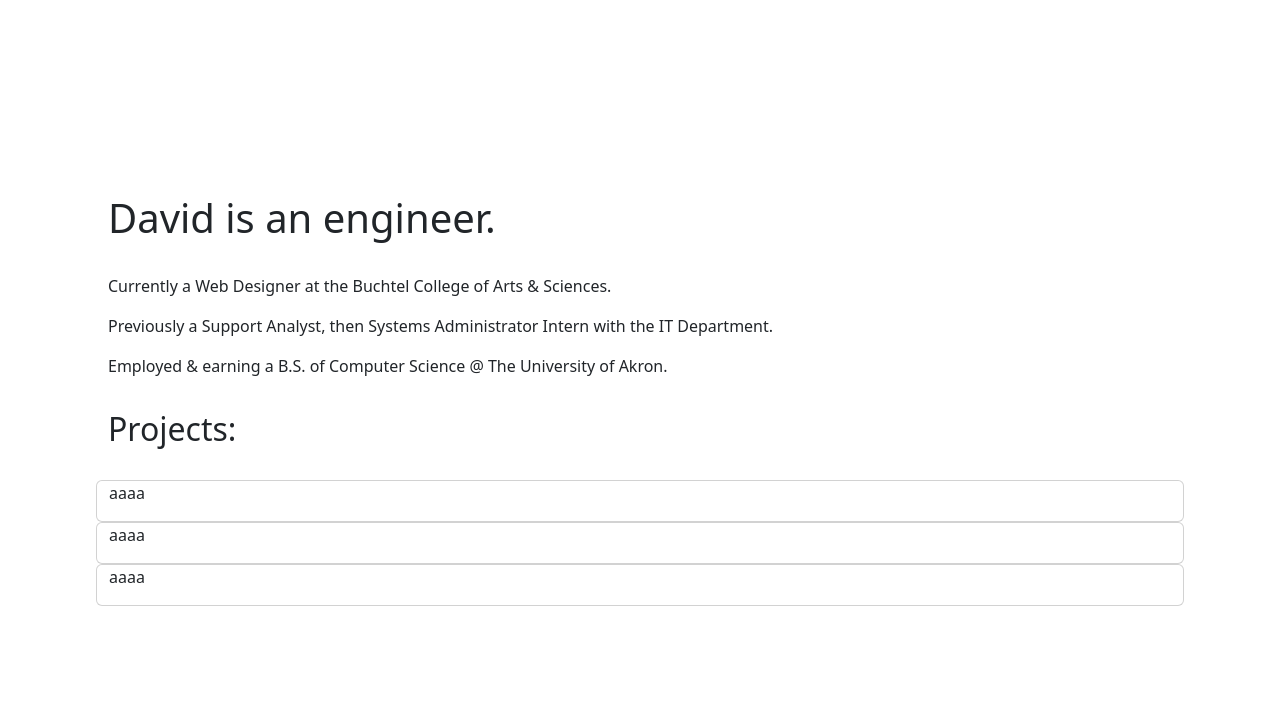
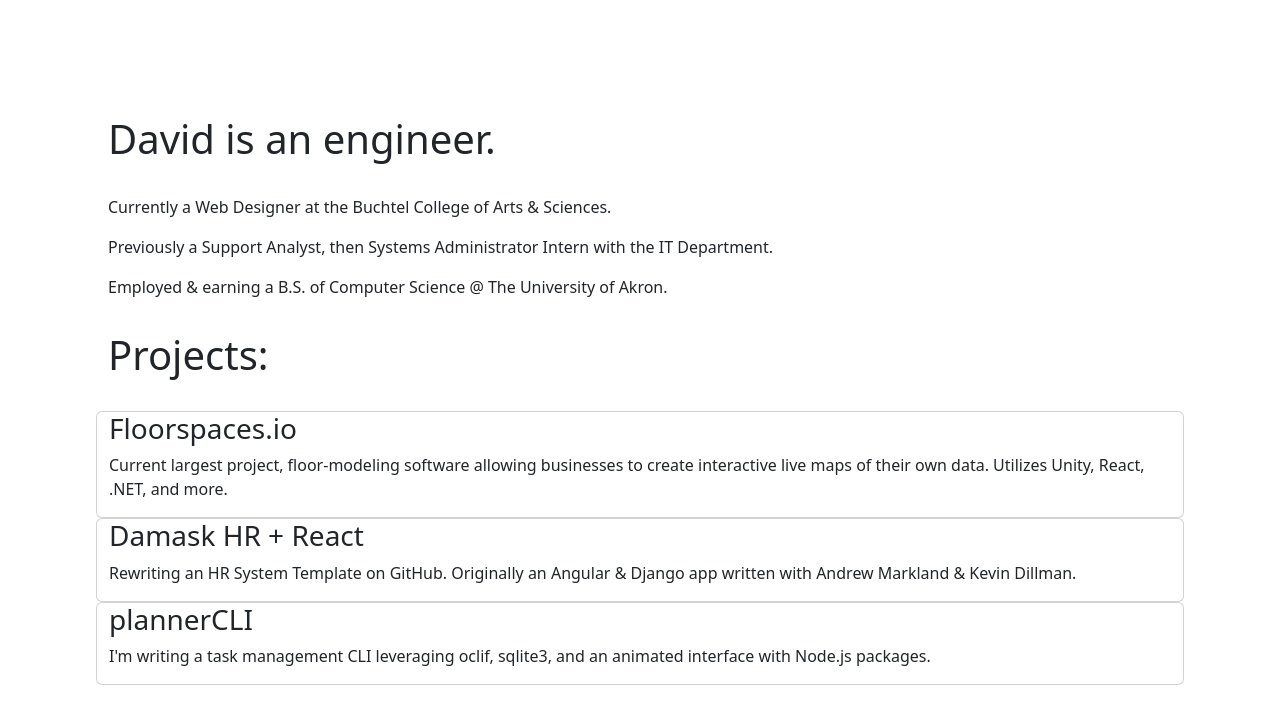
Before and after one commit to eseer-divad/davidreese.dev, a Next.js app: page / in a window 1280 px wide. Shown: the top 724 px of the page. Built offline with nearby package versions, Linux system fonts and the light colour scheme.

Commit message:
Add project descriptions

```diff
--- a/src/pages/index.js
+++ b/src/pages/index.js
@@ -44,18 +44,21 @@ export default function Home() {
               </ul>
             </div>
           </div>
-          <h2 className={index_styles.title}>
+          <h1 className={index_styles.title}>
             Projects:
-          </h2>
+          </h1>
           <div class="row">
             <Card class="col-sm">
-              <p>aaaa</p>
+              <h3>Floorspaces.io</h3>
+              <p>Current largest project, floor-modeling software allowing businesses to create interactive live maps of their own data. Utilizes Unity, React, .NET, and more.</p>
             </Card>
             <Card class="col-sm">
-              <p>aaaa</p>
+              <h3>Damask HR + React</h3>
+              <p>Rewriting an HR System Template on GitHub. Originally an Angular & Django app written with Andrew Markland & Kevin Dillman.</p>
             </Card>
             <Card class="col-sm">
-              <p>aaaa</p>
+              <h3>plannerCLI</h3>
+              <p>I'm writing a task management CLI leveraging oclif, sqlite3, and an animated interface with Node.js packages.</p>
             </Card>
           </div>
         </div>
```
